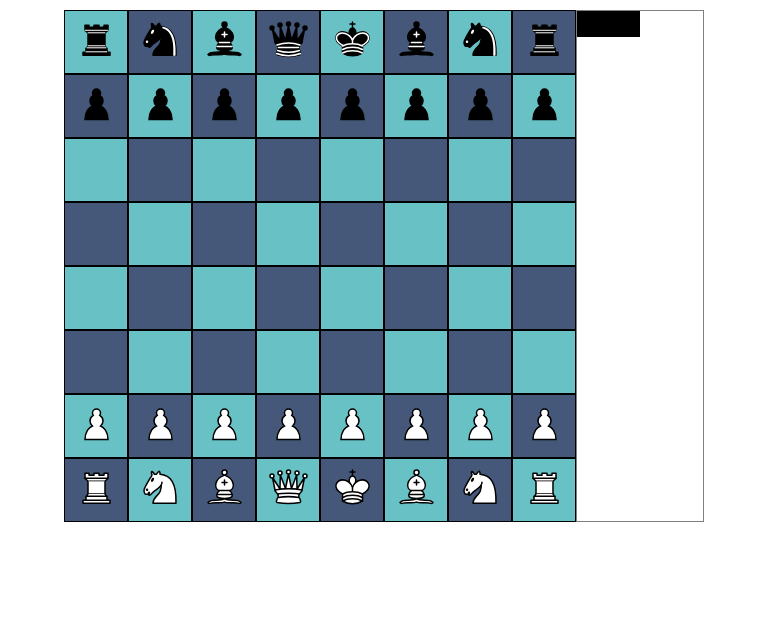
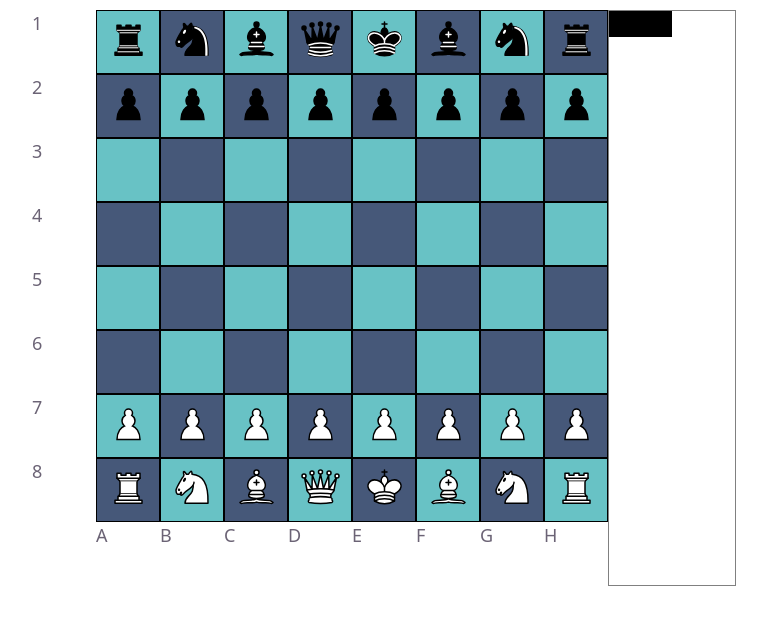
Before and after one commit to EoinF/chess-engine-algorithms, a React (Vite) app: page / in a window 1280 px wide. Shown: the top 624 px of the page, without its empty margins (256-1023 px from the left). Built offline with nearby package versions, Linux system fonts and the light colour scheme.

Commit message:
Add basic MiniMax eval and background worker

```diff
--- a/src/App.tsx
+++ b/src/App.tsx
@@ -3,8 +3,8 @@ import './App.css';
 import { Board } from './Board';
 import { applyMove } from './gameLogic';
 import { king, type BoardCellState, type BoardState, type EmptyCell, type GameAction, type GamePiece } from './state';
-import { getLegalMovesAt } from './legalMoves';
-import { useEval } from './eval';
+import { getLegalMoves, getLegalMovesAt } from './legalMoves';
+import { getBoardEval, useEval } from './eval';
 import { Sidebar } from './Sidebar';
 
 const initialBoardCells: BoardCellState[] = [
@@ -39,16 +39,7 @@ const initialBoardState: BoardState = {
 function App() {
   const [boardState, setBoardState] = useState(initialBoardState);
 
-  const legalMoves = useMemo(() => {
-    const legalMovesBuilder: Array<number[]> = Array(64).fill(0).map(() => []);
-    for (let x = 0; x < 8; x++) {
-      for (let y = 0; y < 8; y++) {
-        const cellIndex = y * 8 + x;
-        legalMovesBuilder[cellIndex] = getLegalMovesAt(boardState, x, y);
-      }
-    }
-    return legalMovesBuilder;
-  }, [boardState]);
+  const legalMoves = useMemo(() => getLegalMoves(boardState), [boardState]);
 
   const evalScore = useEval(boardState, legalMoves);
 
@@ -57,6 +48,7 @@ function App() {
     console.log(action.from, "->", action.to);
     const newBoardState = applyMove(boardState, action.from, action.to);
     setBoardState(newBoardState);
+    console.log(getBoardEval(newBoardState));
   };
 
   return <div className="app-container">
--- a/src/Board.css
+++ b/src/Board.css
@@ -1,4 +1,10 @@
 .board {
+    display: grid;
+    grid-template-columns: auto auto;
+    grid-template-rows: auto auto;
+}
+
+.board-contents {
     display: grid;
     grid-template-columns: repeat(8, 1fr);
     color: white;
@@ -55,3 +61,24 @@
     /* z-index: 1; */
     cursor: pointer;
 }
+
+.board-files {
+    display: flex;
+    align-items: center;
+    justify-content: center;
+    > * {
+        width: 64px;
+        height: 64px;
+    }
+}
+
+.board-ranks {
+    display: flex;
+    flex-flow: column nowrap;
+    align-items: center;
+    justify-content: center;
+    > * {
+        width: 64px;
+        height: 64px;
+    }
+}
--- a/src/Board.tsx
+++ b/src/Board.tsx
@@ -14,6 +14,7 @@ import WhiteQueen from "./assets/pieces/Chess_qlt45.svg?react";
 import BlackRook from "./assets/pieces/Chess_rdt45.svg?react";
 import WhiteRook from "./assets/pieces/Chess_rlt45.svg?react";
 import { bishop, emptyCell, king, knight, pawn, queen, rook, type BoardCellState, type BoardState, type GameAction } from './state';
+import { toFileLetter } from './utils';
 
 
 const GetCellStateComponent = (cellState: BoardCellState) => {
@@ -100,6 +101,8 @@ export const Board = ({boardState, legalMoves, performMove}: BoardProps) => {
     const legalDestinations = selectedCell >= 0 ? legalMoves[selectedCell]: [];
 
     return <div className="board">
+        <div className="board-ranks">{boardRows.map(rowIndex => <div key={rowIndex}>{rowIndex + 1}</div>)}</div>
+        <div className="board-contents">
             {boardRows.map(rowIndex => (
                 <div key={rowIndex} className="board-row">
                     {boardRows.map(columnIndex => {
@@ -127,4 +130,7 @@ export const Board = ({boardState, legalMoves, performMove}: BoardProps) => {
                 </div>)
             )}
         </div>
+        <div></div>
+        <div className="board-files">{boardRows.map(rowIndex => <div key={rowIndex}>{toFileLetter(rowIndex)}</div>)}</div>
+    </div>
 }
--- a/src/eval.ts
+++ b/src/eval.ts
@@ -1,5 +1,8 @@
-import { useEffect, useState } from "react";
-import { bishop, emptyCell, king, knight, pawn, queen, rook, type BoardState, type EmptyCell, type GamePiece } from "./state"
+import { useEffect, useRef, useState } from "react";
+import { bishop, emptyCell, king, knight, pawn, queen, rook, type BoardState, type EmptyCell, type GameAction, type GamePiece } from "./state"
+import { applyMove } from "./gameLogic";
+import { getLegalMoves } from "./legalMoves";
+import { cellIndexToBoardLabel, toFileLetter } from "./utils";
 
 const scoreMap: Record<GamePiece | EmptyCell, number> = {
     [emptyCell]: 0,
@@ -11,16 +14,70 @@ const scoreMap: Record<GamePiece | EmptyCell, number> = {
     [king]: 0
 }
 
-const getBoardEval = (boardState: BoardState) => {
+export const getBoardEval = (boardState: BoardState) => {
     return boardState.cells.reduce<number>((acc, c) =>
         acc + (c.isWhite ? 1 : -1) * scoreMap[c.piece]
     , 0);
 }
 
+function* simpleEval(boardState: BoardState, legalMoves: number[][]) {
+    yield getBoardEval(boardState);
+};
+
+type EvalMoveHistory = {
+    score: number;
+    moves: GameAction[];
+}
+
+function MiniMaxInstance(maxDepth: number) {
+    function MiniMax(boardState: BoardState, legalMoves: number[][], depth: number): EvalMoveHistory {
+        if (depth === 0) {
+            // console.log(depthToArrow[depth], getBoardEval(boardState), boardState)
+            return {score: getBoardEval(boardState), moves: Array.from({length: maxDepth})};
+        }
+        let bestScore = boardState.isWhiteTurn ? Number.MIN_SAFE_INTEGER: Number.MAX_SAFE_INTEGER;
+        let bestMoves: GameAction[] = [];
+        const choiceFunction = boardState.isWhiteTurn ? Math.max: Math.min;
+
+        for (let from = 0; from < legalMoves.length; from++) {
+            for (const to of legalMoves[from]) {
+                const newBoardState = applyMove(boardState, from, to);
+                const newLegalMoves = getLegalMoves(newBoardState);
+                const {score, moves} = MiniMax(newBoardState, newLegalMoves, depth - 1);
+                bestScore = choiceFunction(bestScore, score);
+
+                if (bestScore === score) {
+                    bestMoves = moves;
+                    bestMoves[maxDepth - depth] = { piece: boardState.cells[from].piece as GamePiece, from, to};
+                }
+            }
+        }
+        return {score: bestScore, moves: bestMoves};
+    }
+
+    return (boardState: BoardState, legalMoves: number[][]) => MiniMax(boardState, legalMoves, maxDepth);
+}
+
+const MiniMax = MiniMaxInstance(3);
+
+export function* depthLimitedMiniMaxEval(boardState: BoardState, legalMoves: number[][]) {
+    const {score: evalScore, moves} = MiniMax(boardState, legalMoves);
+
+    for (const move of moves) {
+        console.log(`${move.piece} ${cellIndexToBoardLabel(move.from)} -> ${cellIndexToBoardLabel(move.to)}`);
+    }
+    yield evalScore;
+};
+
 export const useEval = (boardState: BoardState, legalMoves: number[][]) => {
     const [evalScore, setEval] = useState(0);
+    const workerRef = useRef(new Worker(new URL("evalWorker.ts", import.meta.url), {type: "module"}));
+
     useEffect(() => {
-        setEval(getBoardEval(boardState));
+        workerRef.current.onmessage = (e) => {
+            setEval(e.data as number);
+        }
+        workerRef.current.postMessage({boardState, legalMoves});
     }, [boardState]);
 
     return evalScore;
--- /dev/null
+++ b/src/evalWorker.ts
@@ -0,0 +1,11 @@
+import { depthLimitedMiniMaxEval } from "./eval";
+
+const evalFunction = depthLimitedMiniMaxEval;
+
+onmessage = (e) => {
+  const {boardState, legalMoves} = e.data;
+
+  for (const val of evalFunction(boardState, legalMoves)) {
+    postMessage(val);
+  }
+};
--- a/src/gameLogic.ts
+++ b/src/gameLogic.ts
@@ -25,7 +25,6 @@ export const applyMove = (boardState: BoardState, from: number, to: number): Boa
 
     // Castling
     if (cellDifference === 2 && newCells[to].piece === king) {
-        console.log(from, to, castleMappings, newCells[from], newCells[to])
         const [rookFrom, rookTo] = castleMappings[to];
         newCells[rookTo] = {...newCells[rookTo]};
         newCells[rookFrom] = {piece: emptyCell, isWhite: false};
--- a/src/legalMoves.ts
+++ b/src/legalMoves.ts
@@ -8,8 +8,8 @@ const containsPiece = (cellState: BoardCellState, isWhite: boolean) => {
 
 const getPawnLegalMovesAt = (boardState: BoardState, x: number, y: number) => {
   const cellIndex = y * 8 + x;
-  const direction = boardState.isWhiteTurn ? 1: -1;
-  const startingRow = boardState.isWhiteTurn ? 6: 1;
+  const direction = boardState.isWhiteTurn ? 1 : -1;
+  const startingRow = boardState.isWhiteTurn ? 6 : 1;
   let legalMoves: number[] = [];
   if (y === startingRow && boardState.cells[cellIndex - (16 * direction)].piece === emptyCell) {
     legalMoves.push(cellIndex - 16 * direction);
@@ -43,7 +43,7 @@ const getDirectionalLegalMovesAt = (boardState: BoardState, x: number, y: number
   directions.forEach(([dirX, dirY]) => {
     let currentX = x + dirX, currentY = y + dirY;
 
-    while(currentX >= 0 && currentX < 8 && currentY >= 0 && currentY < 8
+    while (currentX >= 0 && currentX < 8 && currentY >= 0 && currentY < 8
       && !containsPiece(boardState.cells[currentY * 8 + currentX], boardState.isWhiteTurn)) {
       legalMoves.push(currentY * 8 + currentX);
       if (containsPiece(boardState.cells[currentY * 8 + currentX], !boardState.isWhiteTurn)) {
@@ -125,7 +125,7 @@ const getKingLegalMovesAt = (boardState: BoardState, x: number, y: number) => {
 }
 
 const isInCheck = (boardState: BoardState) => {
-    const kingCellIndex = boardState.isWhiteTurn ? boardState.blackKingIndex: boardState.whiteKingIndex;
+  const kingCellIndex = boardState.isWhiteTurn ? boardState.blackKingIndex : boardState.whiteKingIndex;
   const kingX = kingCellIndex % 8;
   const kingY = Math.floor(kingCellIndex / 8);
   if (knightMovePatterns.some(([xDir, yDir]) => {
@@ -141,7 +141,7 @@ const isInCheck = (boardState: BoardState) => {
     let x = kingX + xDir;
     let y = kingY + yDir;
 
-        while(x >= 0 && x < 8 && y >= 0 && y < 8) {
+    while (x >= 0 && x < 8 && y >= 0 && y < 8) {
       if (boardState.cells[x + y * 8].piece === bishop || boardState.cells[x + y * 8].piece === queen) {
         return boardState.cells[x + y * 8].isWhite === boardState.isWhiteTurn;
       }
@@ -160,7 +160,7 @@ const isInCheck = (boardState: BoardState) => {
     let x = kingX + xDir;
     let y = kingY + yDir;
 
-        while(x >= 0 && x < 8 && y >= 0 && y < 8) {
+    while (x >= 0 && x < 8 && y >= 0 && y < 8) {
       if (boardState.cells[x + y * 8].piece === rook || boardState.cells[x + y * 8].piece === queen) {
         return boardState.cells[x + y * 8].isWhite === boardState.isWhiteTurn;
       }
@@ -230,3 +230,14 @@ export const getLegalMovesAt = (boardState: BoardState, x: number, y: number): n
   return getProvisionalLegalMovesAt(boardState, x, y)
     .filter(destination => !isInCheck(applyMove(boardState, cellIndex, destination)));
 }
+
+export const getLegalMoves = (boardState: BoardState) => {
+  const legalMovesBuilder: Array<number[]> = Array(64).fill(0).map(() => []);
+  for (let x = 0; x < 8; x++) {
+    for (let y = 0; y < 8; y++) {
+      const cellIndex = y * 8 + x;
+      legalMovesBuilder[cellIndex] = getLegalMovesAt(boardState, x, y);
+    }
+  }
+  return legalMovesBuilder;
+}
--- /dev/null
+++ b/src/utils.ts
@@ -0,0 +1,6 @@
+
+export const toFileLetter = (fileNumber: number) =>
+    String.fromCharCode('A'.charCodeAt(0) + fileNumber);
+
+export const cellIndexToBoardLabel = (cellIndex: number) =>
+    `${toFileLetter(cellIndex % 8)}${1 + Math.floor(cellIndex / 8)}`
```
Lines whose indentation alone changed are shown as unchanged.
